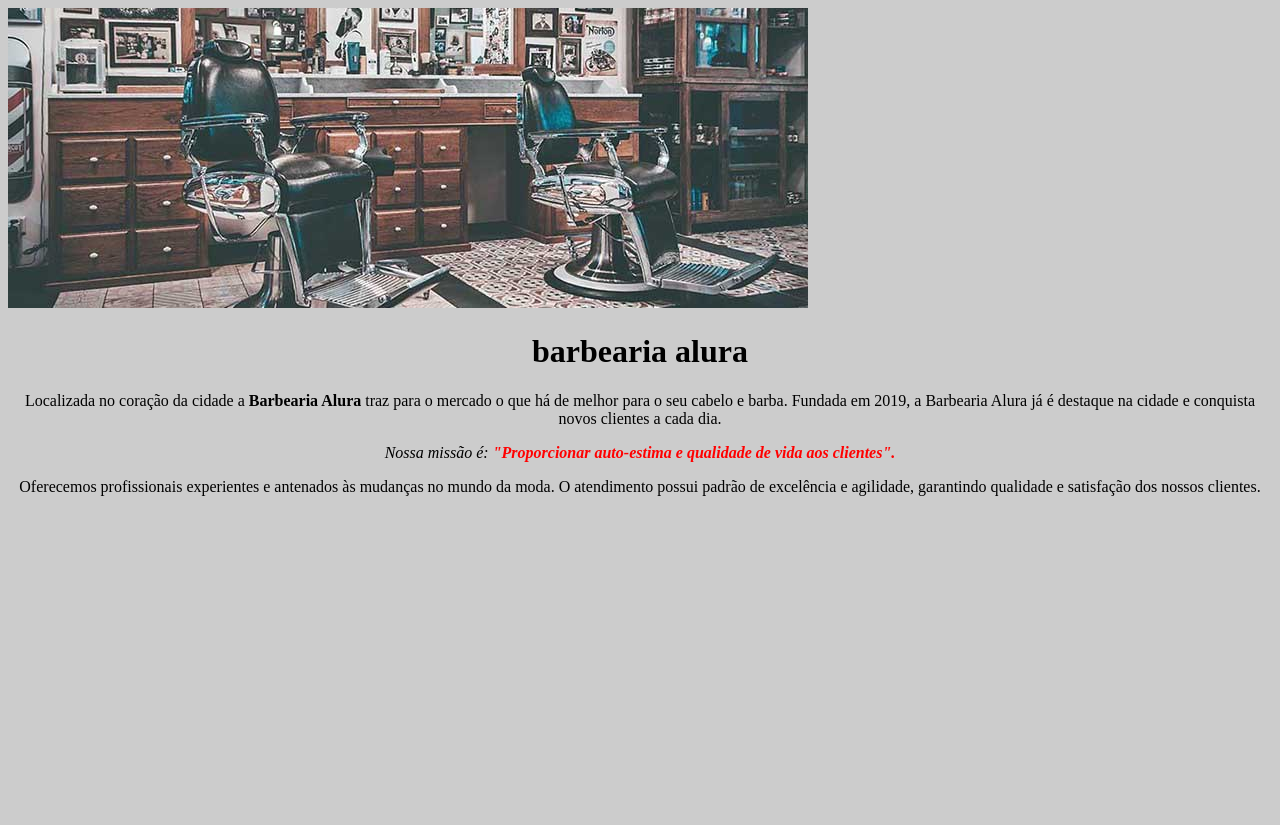
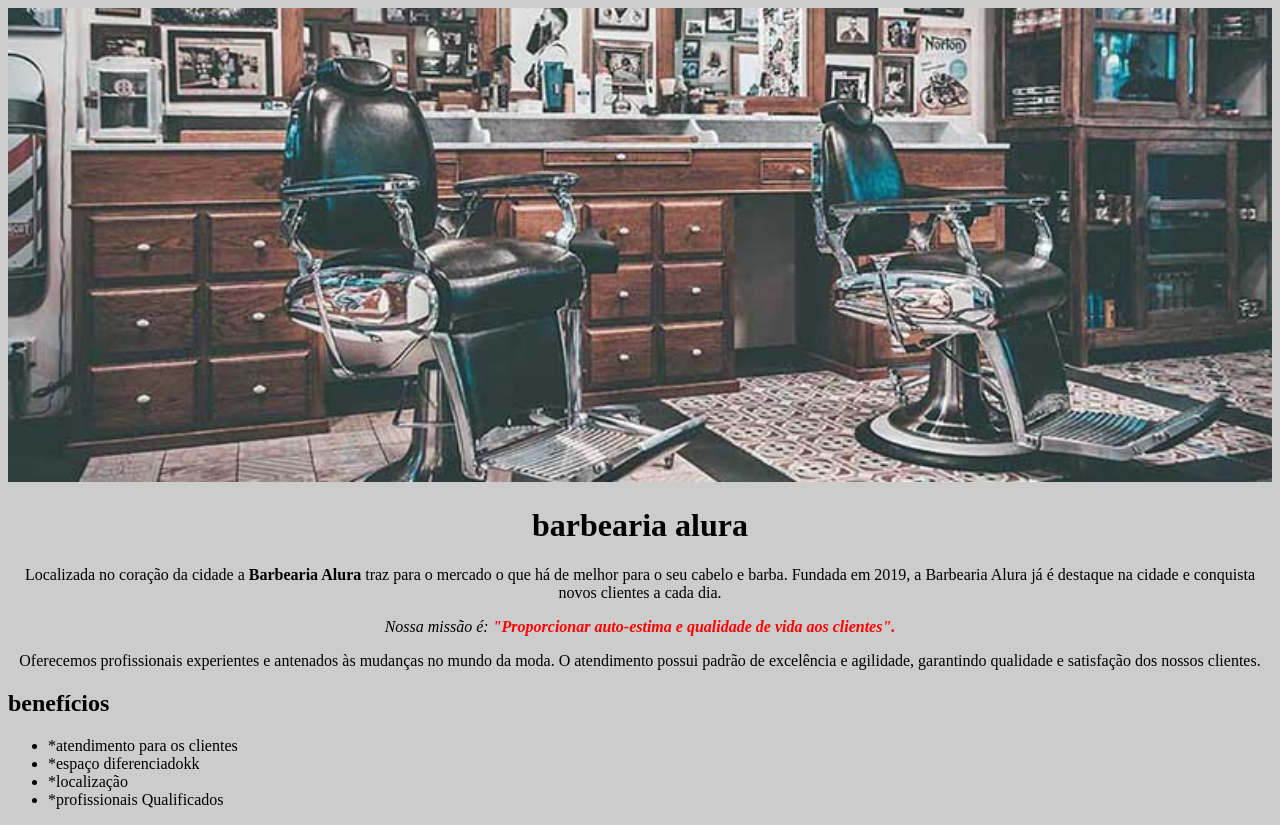
Before and after one commit to AKUMAFDP/NAO-FA-O-IDEIAKK, a plain HTML site: page index.html in a window 1280 px wide. Before the commit the page ends 800 px from the top, so only its background shows below. Drawn offline with Linux system fonts and the light colour scheme.

Commit message:
Add files via upload

```diff
--- a/index.html
+++ b/index.html
@@ -7,7 +7,7 @@
 	</head>
 
 	<body>
-		<img src="banner.jpg">
+		<img  id="banner" src="banner.jpg">
 
 		<h1>barbearia alura </h1>
 
@@ -17,5 +17,14 @@
 
 		<p>Oferecemos profissionais experientes e antenados às mudanças no mundo da moda. O atendimento possui padrão de excelência e agilidade, garantindo qualidade e satisfação dos nossos clientes.
 		</p>
+
+		<h2>benefícios</h2>
+
+		<ul>
+			<li>*atendimento para os clientes</li>
+			<li>*espaço diferenciadokk</li>
+			<li>*localização</li>
+			<li>*profissionais Qualificados</li>
+		</ul>
 	</body>
 </html>
--- a/style.css
+++ b/style.css
@@ -1,5 +1,9 @@
 body {
 	background:#cccccc
+}
+#banner{
+
+	width:100%;
 }
 
 h1 {
```
